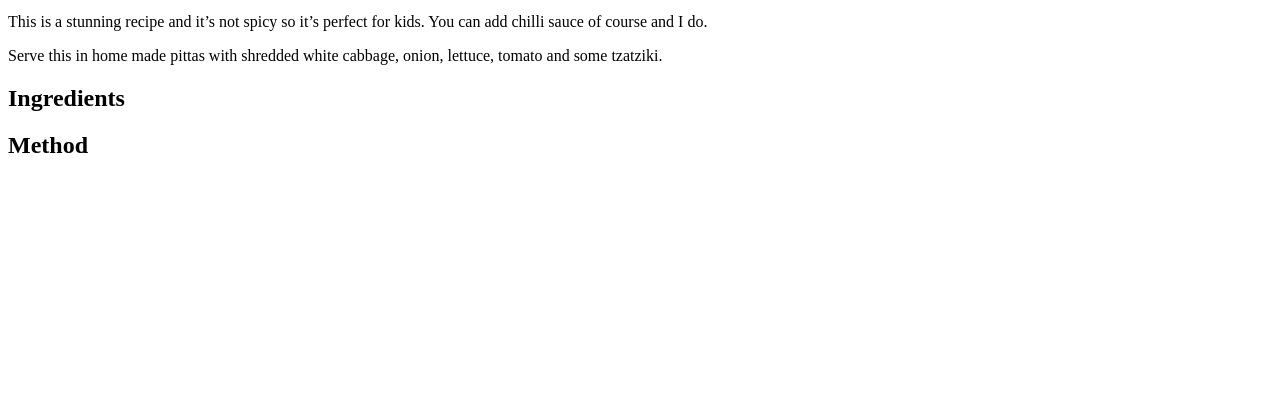
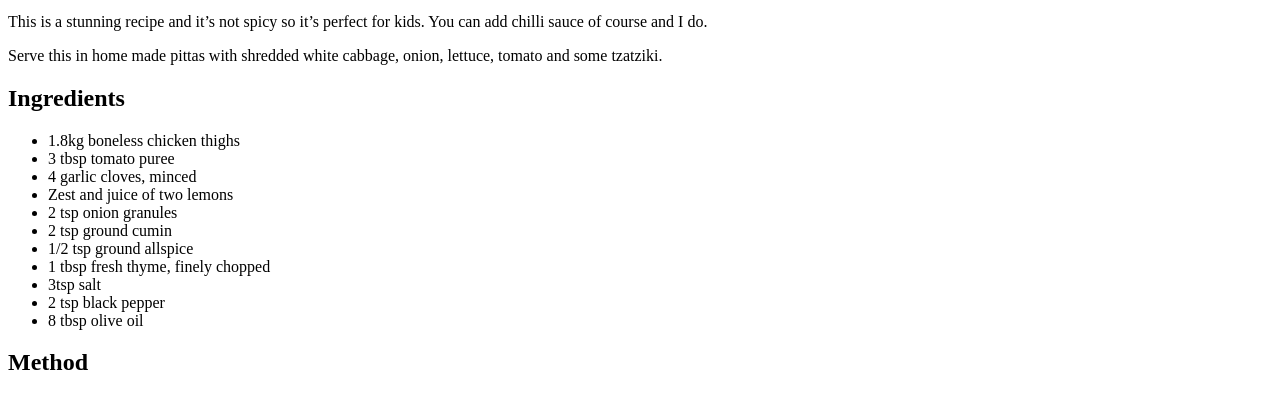
Before and after one commit to ChristianP-code/odin-recipes, a plain HTML site: page recipes/kellybab.html in a window 1280 px wide. Shown: the part 1399-1795 px from the top of the page. Before the commit the page ends 1577 px from the top, so only its background shows below. Drawn offline with Linux system fonts and the light colour scheme.

Commit message:
Add Kellybab recipe ingredients
Add list for kellybab ingredients

```diff
--- a/recipes/kellybab.html
+++ b/recipes/kellybab.html
@@ -15,6 +15,19 @@
                 <p>Serve this in home made pittas with shredded white cabbage, onion, lettuce, tomato and some tzatziki.</p>
 
             <h2>Ingredients</h2>
+                <ul>
+                    <li>1.8kg boneless chicken thighs</li>
+                    <li>3 tbsp tomato puree</li>
+                    <li>4 garlic cloves, minced</li>
+                    <li>Zest and juice of two lemons</li>
+                    <li>2 tsp onion granules</li>
+                    <li>2 tsp ground cumin</li>
+                    <li>1/2 tsp ground allspice</li>
+                    <li>1 tbsp fresh thyme, finely chopped</li>
+                    <li>3tsp salt</li>
+                    <li>2 tsp black pepper</li>
+                    <li>8 tbsp olive oil</li>
+                </ul>
 
             <h2>Method</h2>
     </body>
```
